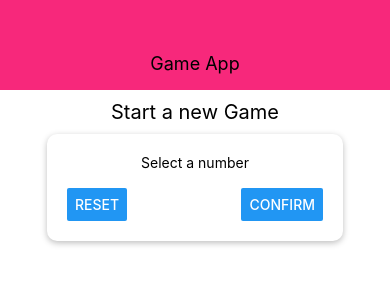
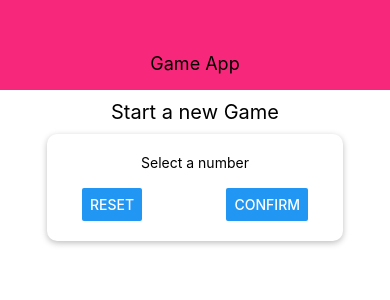
Before and after one commit to richill/rn_game_app, a React Native app: screen / in a window 390 px wide. Shown: the top 300 px of the page. Built offline with nearby package versions, Linux system fonts and the light colour scheme.

Commit message:
Style InputConatiner

```diff
--- a/screens/StartGameScreen.js
+++ b/screens/StartGameScreen.js
@@ -47,7 +47,7 @@ const styles = StyleSheet.create({
     flexDirection: 'row',
     width: '100%',
     justifyContent: 'space-between',
-    paddingHorizontal: '15'
+    paddingHorizontal: 15
   }
 });
 
```
